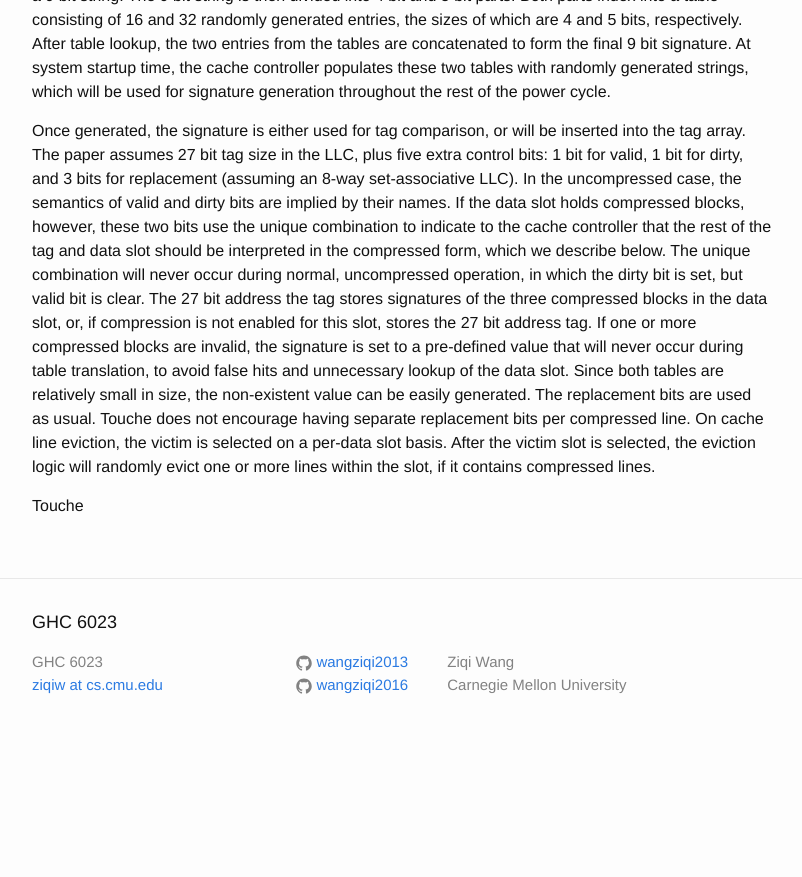
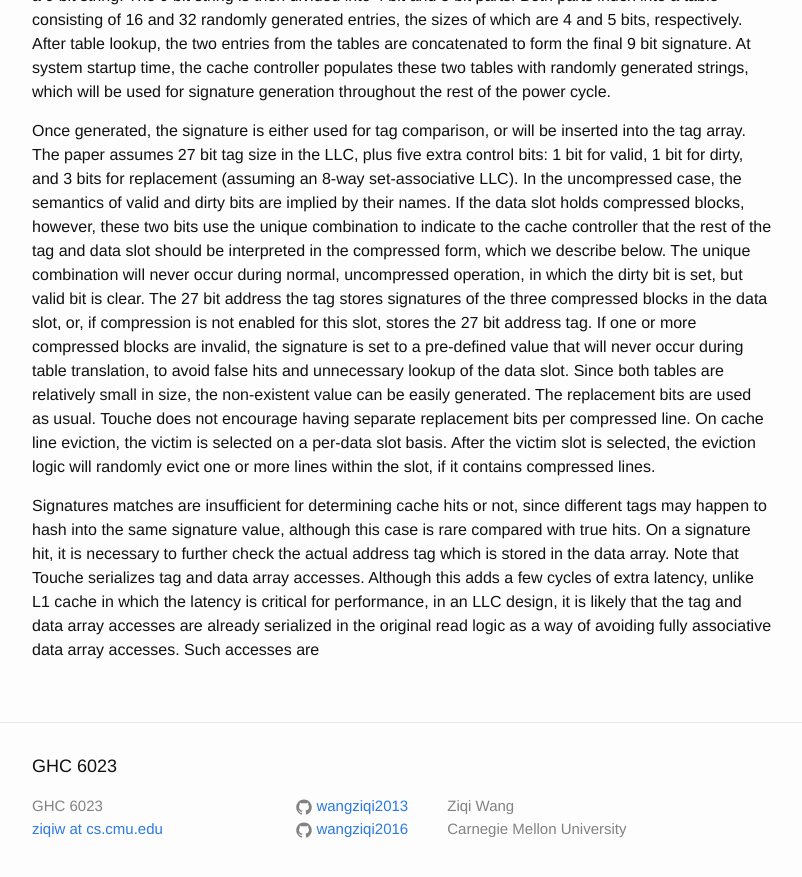
Before and after one commit to wangziqi2013/wangziqi2013.github.io, a Jekyll site: the page built from _posts/2020-06-06-touche.markdown, in a window 1280 px wide and 900 px high, scrolled down 1435 px. Shown: the top 877 px of the window, without its empty margins (238-1040 px from the left). Built offline with Jekyll 4.4.1, drawn with Linux system fonts in a browser that asks for light colours; before the commit the page ends 2191 px from its top, so only the background shows below that.

Commit message:
Adding protocol

```diff
--- a/_posts/2020-06-06-touche.markdown
+++ b/_posts/2020-06-06-touche.markdown
@@ -67,4 +67,9 @@ The replacement bits are used as usual. Touche does not encourage having separat
 On cache line eviction, the victim is selected on a per-data slot basis. After the victim slot is selected, the eviction
 logic will randomly evict one or more lines within the slot, if it contains compressed lines.
 
-Touche
+Signatures matches are insufficient for determining cache hits or not, since different tags may happen to hash into
+the same signature value, although this case is rare compared with true hits. On a signature hit, it is necessary
+to further check the actual address tag which is stored in the data array. Note that Touche serializes tag and
+data array accesses. Although this adds a few cycles of extra latency, unlike L1 cache in which the latency is critical
+for performance, in an LLC design, it is likely that the tag and data array accesses are already serialized in the
+original read logic as a way of avoiding fully associative data array accesses. Such accesses are
```
